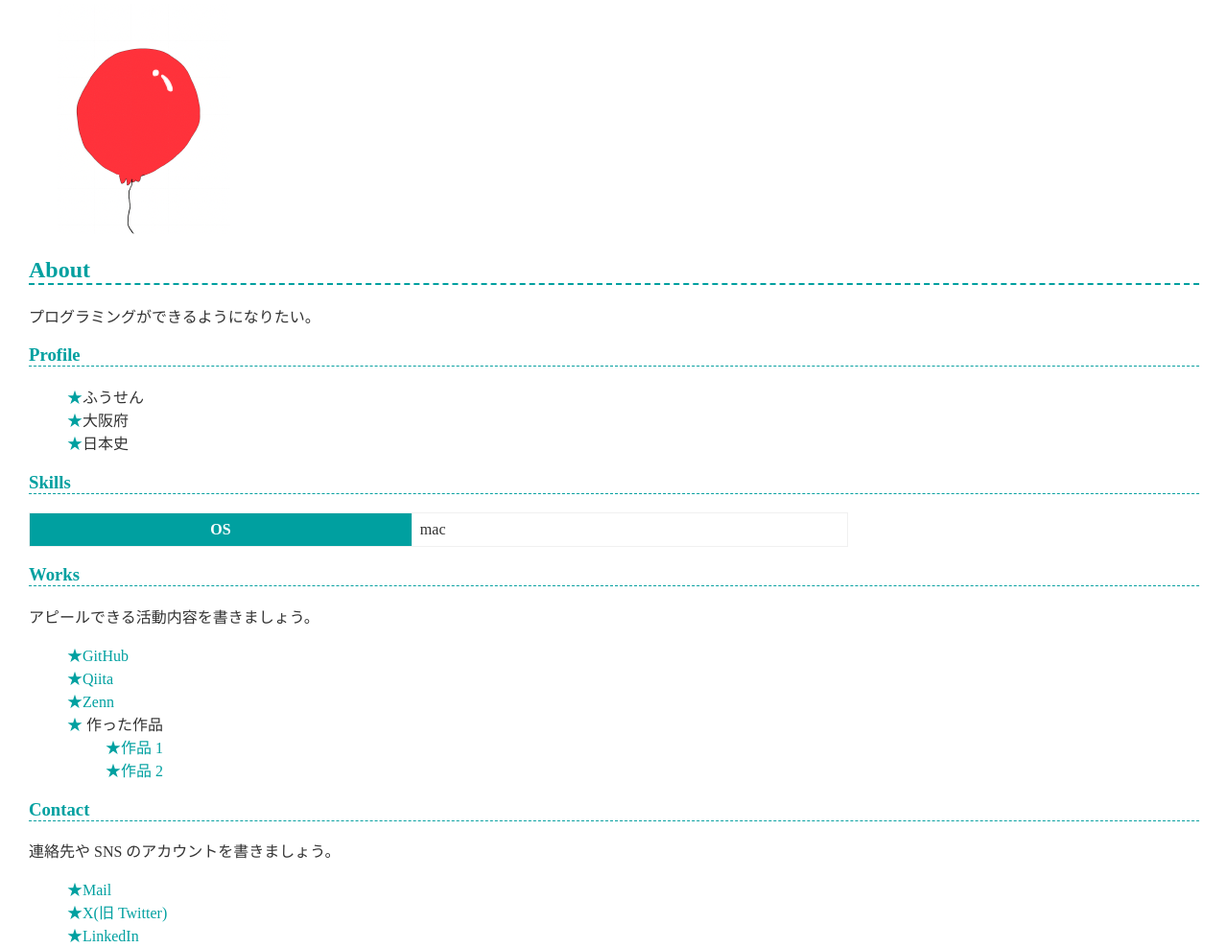
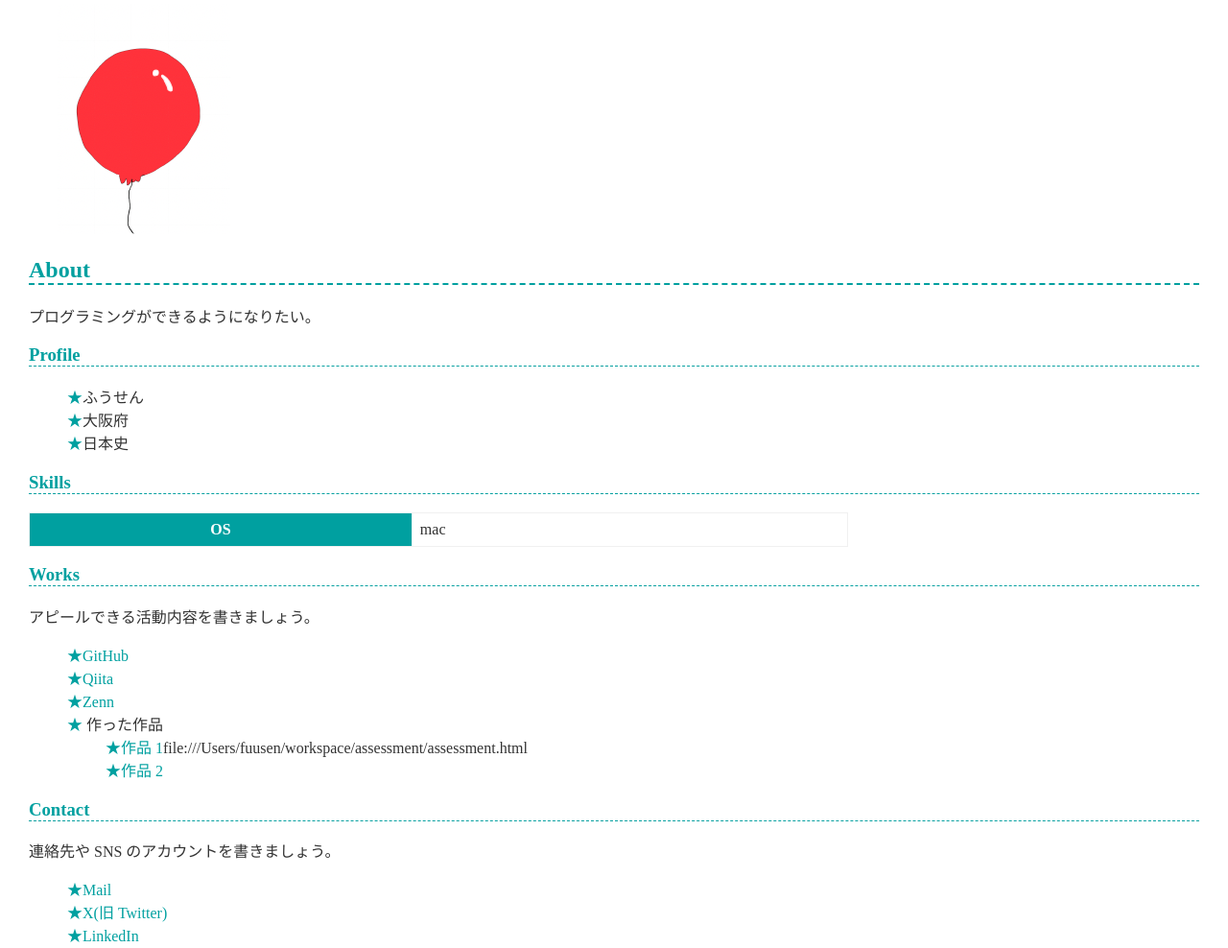
Before and after one commit to 251zs03922-png/251zs03922-png.github.io, a plain HTML site: page index.html in a window 1280 px wide. Shown: the part 109-1097 px from the top of the page at 96% size. Drawn offline with Linux system fonts and the light colour scheme.

Commit message:
Update index.html

```diff
--- a/index.html
+++ b/index.html
@@ -40,7 +40,7 @@
       <li>
         作った作品
         <ul>
-          <li><a href="https://example.com/">作品 1</a></li>
+          <li><a href="https://example.com/">作品 1</a>file:///Users/fuusen/workspace/assessment/assessment.html</li>
           <li><a href="https://example.com/">作品 2</a></li>
         </ul>
       </li>
```
